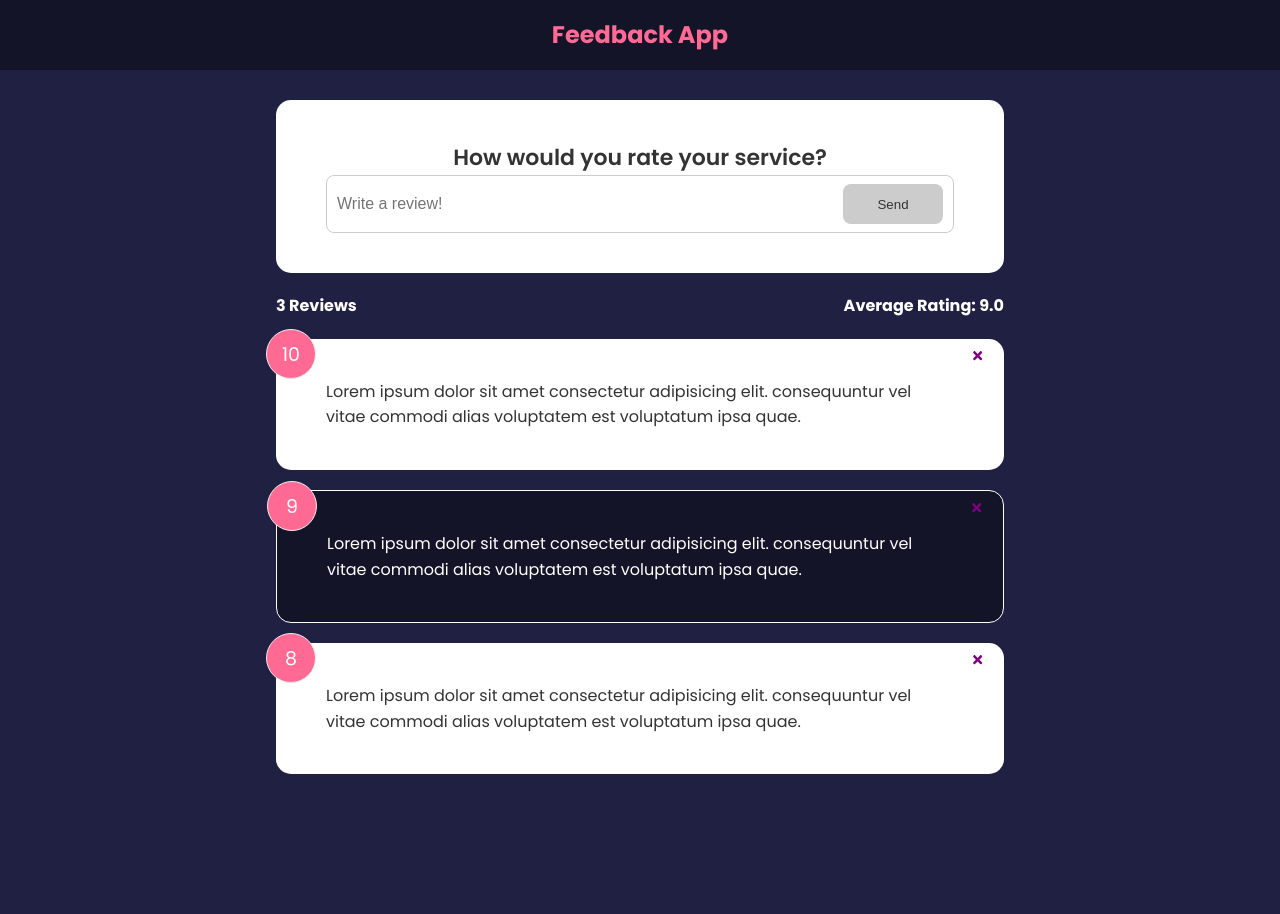
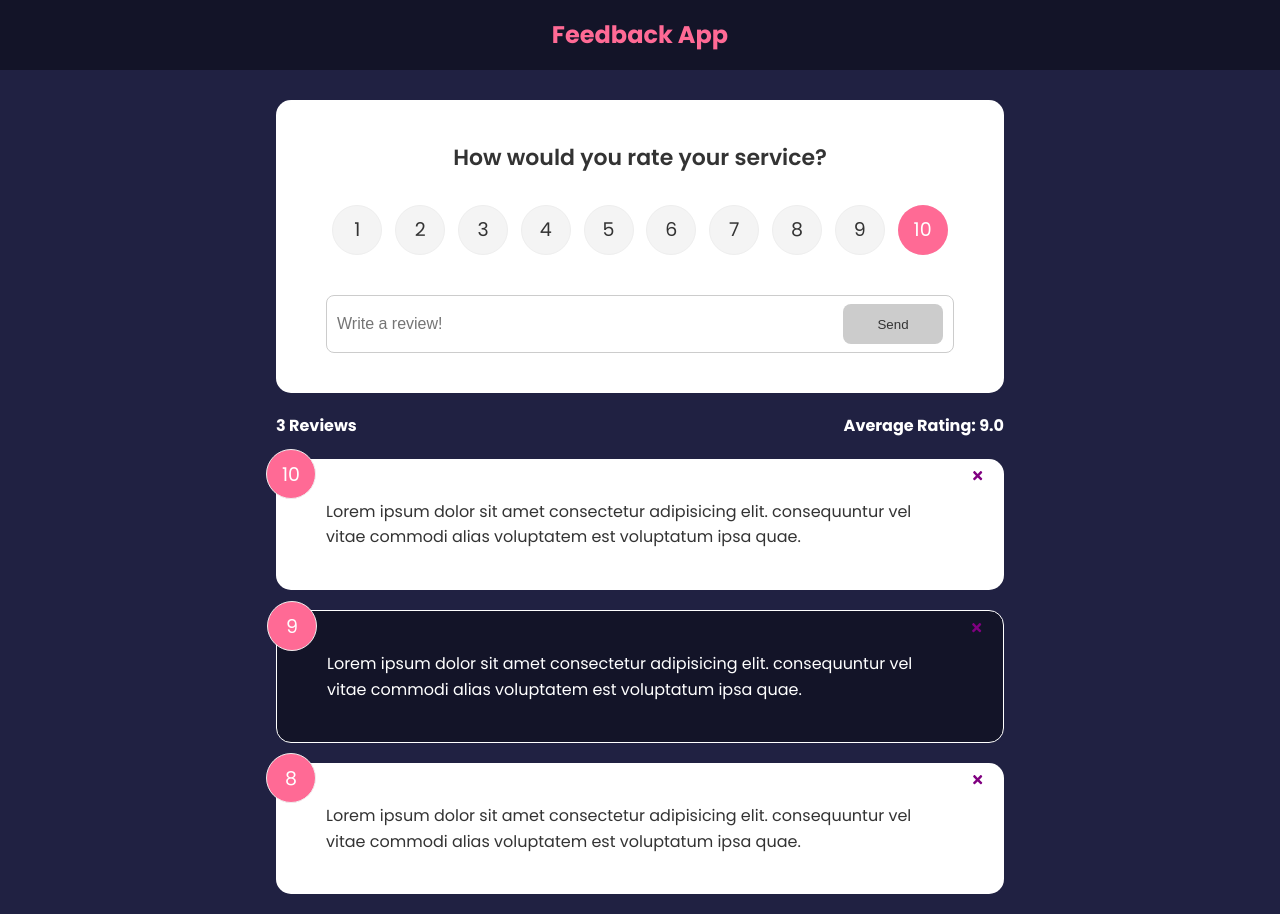
Before and after one commit to stone-com/feedback-app-react, a React (Create React App) app: page / in a window 1280 px wide. Before the commit the page ends 800 px from the top, so only its background shows below. Built offline with nearby package versions, Linux system fonts and the light colour scheme.

Commit message:
Added rating select component, with 10 radio buttons

```diff
--- a/src/components/FeedbackForm.jsx
+++ b/src/components/FeedbackForm.jsx
@@ -1,9 +1,11 @@
 import Card from './shared/Card';
 import { useState } from 'react';
 import Button from './shared/Button';
+import RatingSelect from './RatingSelect';
 
 const FeedbackForm = () => {
   const [text, setText] = useState('');
+  const [rating, setRating] = useState(10);
   const [btnDisabled, setBtnDisabled] = useState(true);
   const [message, setMessage] = useState('');
 
@@ -25,7 +27,10 @@
     <Card>
       <form>
         <h2>How would you rate your service?</h2>
-        {/* Rating select component will go here */}
+        <RatingSelect
+          setRating={setRating}
+          selected={rating}
+        />
         <div className='input-group'>
           <input
             onChange={handleTextChange}
--- /dev/null
+++ b/src/components/RatingSelect.jsx
@@ -0,0 +1,28 @@
+import { useState } from 'react';
+
+const RatingSelect = ({ setRating, selected }) => {
+  const handleChange = (e) => {
+    // use + (unary plus operator) to convert e target value string to a number
+    setRating(+e.target.value);
+  };
+  return (
+    <ul className='rating'>
+      {/* use Array.from to iterate over an array of 10 and create 10 radio buttons, not sure if this is the best way, but wanted to try out using Array.from method.*/}
+      {Array.from({ length: 10 }, (value, i) => (
+        <li key={`rating-${i + 1}`}>
+          <input
+            type='radio'
+            id={`num${i + 1}`}
+            name='rating'
+            value={i + 1}
+            onChange={handleChange}
+            checked={selected === i + 1}
+          />
+          <label htmlFor={`num${i + 1}`}>{i + 1}</label>
+        </li>
+      ))}
+    </ul>
+  );
+};
+
+export default RatingSelect;
```
